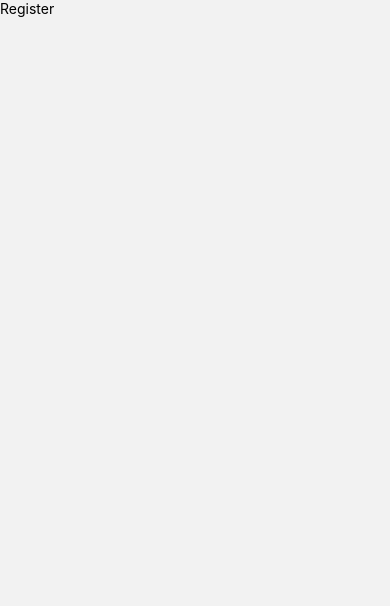
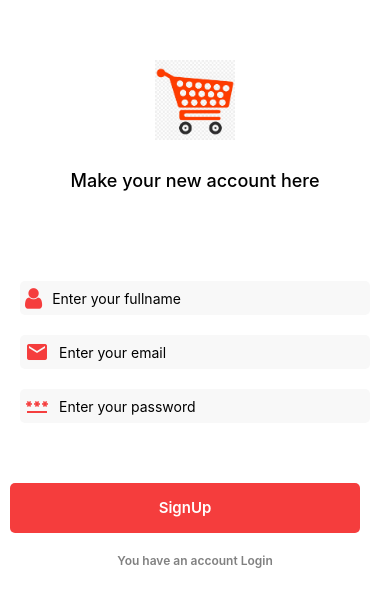
Before and after one commit to rishabh21g/native-buy-in, a React Native app: screen /Register in a window 390 px wide. Shown: the top 606 px of the page. Built offline with nearby package versions, Linux system fonts and the light colour scheme.

Commit message:
user model created

```diff
--- a/navigation/StackNav.js
+++ b/navigation/StackNav.js
@@ -13,12 +13,12 @@ const StackNav = () => {
         <Stack.Screen
           name="Login"
           component={Login}
-          options={{ headerShown: false }}
+          options={{ headerShown: false, animation: "slide_from_bottom" }}
         />
         <Stack.Screen
           name="Register"
           component={Register}
-          options={{ headerShown: false }}
+          options={{ headerShown: false, animation: "slide_from_bottom" }}
         />
       </Stack.Navigator>
     </NavigationContainer>
--- a/screens/Login.js
+++ b/screens/Login.js
@@ -9,10 +9,12 @@ import React, { useState } from "react";
 import MaterialIcons from "@expo/vector-icons/MaterialIcons";
 import { SafeAreaView } from "react-native-safe-area-context";
 import { TextInput } from "react-native";
+import { useNavigation } from "@react-navigation/native";
 
 const Login = () => {
   const [email, setemail] = useState("");
   const [password, setpassword] = useState("");
+  const navigation = useNavigation();
 
   return (
     <SafeAreaView
@@ -146,8 +148,17 @@ const Login = () => {
             </Text>
           </Pressable>
         </View>
-        <Pressable style={{marginTop:20}}>
-          <Text style={{fontWeight:600, textAlign:"center" , color:"gray", fontSize:12}}>Don't have an account Sign'up</Text>
+        <Pressable style={{ marginTop: 20 }} onPress={()=>navigation.navigate("Register")} >
+          <Text
+            style={{
+              fontWeight: 600,
+              textAlign: "center",
+              color: "gray",
+              fontSize: 12,
+            }}
+          >
+            Don't have an account Sign'up
+          </Text>
         </Pressable>
       </KeyboardAvoidingView>
     </SafeAreaView>
--- a/screens/Register.js
+++ b/screens/Register.js
@@ -1,12 +1,198 @@
-import { View, Text } from 'react-native'
-import React from 'react'
+import {
+  View,
+  Text,
+  Image,
+  KeyboardAvoidingView,
+  Pressable,
+} from "react-native";
+import React, { useState } from "react";
+import MaterialIcons from "@expo/vector-icons/MaterialIcons";
+import { SafeAreaView } from "react-native-safe-area-context";
+import { TextInput } from "react-native";
+import { useNavigation } from "@react-navigation/native";
+import FontAwesome from '@expo/vector-icons/FontAwesome';
 
 const Register = () => {
+  const [name, setname] = useState("");
+  const [email, setemail] = useState("");
+  const [password, setpassword] = useState("");
+  const navigation = useNavigation();
+
   return (
-    <View>
-      <Text>Register</Text>
-    </View>
-  )
-}
+    <SafeAreaView
+      style={{
+        flex: 1,
+        backgroundColor: "white",
+        alignItems: "center",
+        padding: 40,
+      }}
+    >
+      <View
+        style={{
+          margin: 20,
+        }}
+      >
+        <Image
+          style={{ width: 80, height: 80 }}
+          source={require("../assets/market.jpg")}
+        />
+      </View>
+      <KeyboardAvoidingView>
+        <View style={{ alignContent: "center", alignItems: "center" }}>
+          <Text
+            style={{
+              margin: 10,
+              fontWeight: 500,
+              fontSize: 18,
+              color: "black",
+            }}
+          >
+             Make your new account here
+          </Text>
+        </View>
+        <View
+          style={{
+            marginTop: 70,
+          }}
+        >
+          <View
+            style={{
+              flexDirection: "row",
+              alignContent: "center",
+              alignItems: "center",
+              gap: 10,
+              backgroundColor: "#F8F8F8",
+              padding: 5,
+              borderRadius: 5,
+              width: 350,
+              margin: 10,
+              //   borderWidth: 0.5,
+              elevation: 2,
+            }}
+          >
+            <FontAwesome name="user" size={24} color="#f53d3d" />
+            <TextInput
+              placeholder="Enter your fullname"
+              onChangeText={(text) => setname(text)}
+              value={email}
+              style={{
+                width: 300,
+              }}
+            />
+          </View>
+          <View
+            style={{
+              flexDirection: "row",
+              alignContent: "center",
+              alignItems: "center",
+              gap: 10,
+              backgroundColor: "#F8F8F8",
+              padding: 5,
+              borderRadius: 5,
+              width: 350,
+              margin: 10,
+              //   borderWidth: 0.5,
+              elevation: 2,
+            }}
+          >
+            <MaterialIcons name="email" size={24} color="#f53d3d" />
+            <TextInput
+              placeholder="Enter your email"
+              onChangeText={(text) => setemail(text)}
+              value={email}
+              style={{
+                width: 300,
+              }}
+            />
+          </View>
+          <View
+            style={{
+              flexDirection: "row",
+              alignContent: "center",
+              alignItems: "center",
+              gap: 10,
+              backgroundColor: "#F8F8F8",
+              padding: 5,
+              borderRadius: 5,
+              width: 350,
+              margin: 10,
+              //   borderWidth: 0.5,
+              elevation: 2,
+            }}
+          >
+            <MaterialIcons name="password" size={24} color="#f53d3d" />
+            <TextInput
+              secureTextEntry={true}
+              placeholder="Enter your password"
+              value={password}
+              onChangeText={(text) => setpassword(text)}
+              style={{
+                width: 300,
+              }}
+            />
+          </View>
+        </View>
+        {/* <View
+          style={{
+            width: 350,
+            justifyContent: "space-between",
+            flexDirection: "row",
+            padding: 6,
+          }}
+        >
+          <Text style={{ fontStyle: "italic" }}>Keep me Logged In</Text>
+          <Text style={{ fontStyle: "italic", color: "#33adff" }}>
+            Forget Password!
+          </Text>
+        </View> */}
+        <View
+          style={{
+            marginTop: 50,
+            alignContent: "center",
+            alignItems: "center",
+            width: 350,
+          }}
+        >
+          <Pressable
+            style={{
+              width: 350,
+              alignItems: "center",
+              backgroundColor: "#f53d3d",
+              height: 50,
+              borderRadius: 5,
+            }}
+          >
+            <Text
+              style={{
+                textAlign: "center",
+                padding: 15,
+                fontSize: 15,
+                fontWeight: 600,
+                color: "white",
+              }}
+            >
+              SignUp
+            </Text>
+          </Pressable>
+        </View>
+        <Pressable
+          style={{ marginTop: 20 }}
+          onPress={() => navigation.navigate("Login")}
+        >
+          <Text
+            style={{
+              fontWeight: 600,
+              textAlign: "center",
+              color: "gray",
+              fontSize: 12,
+            }}
+          >
+            You have an account Login
+          </Text>
+        </Pressable>
+      </KeyboardAvoidingView>
+    </SafeAreaView>
+  );
+};
 
-export default Register
+export default Register;
```
Also changed, not shown: 1 other file (tests, documents, lock files or other folders).
